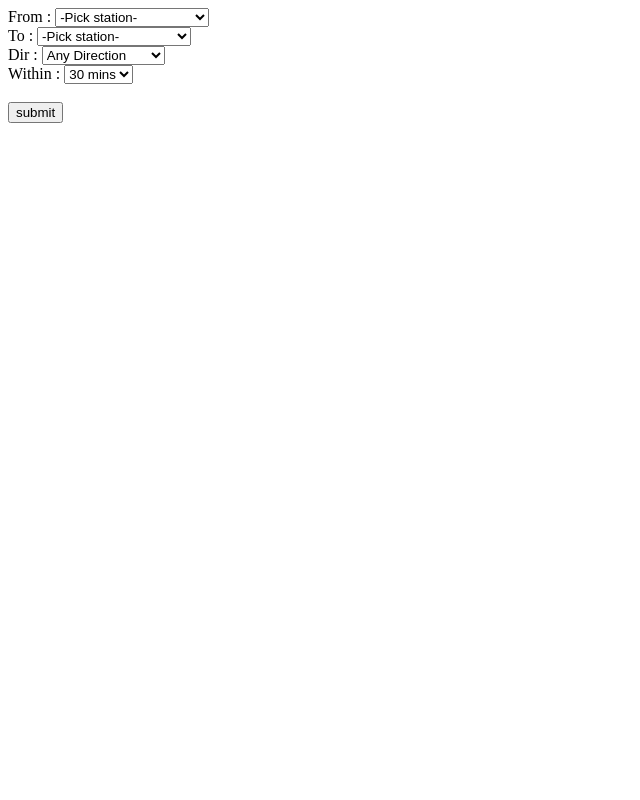
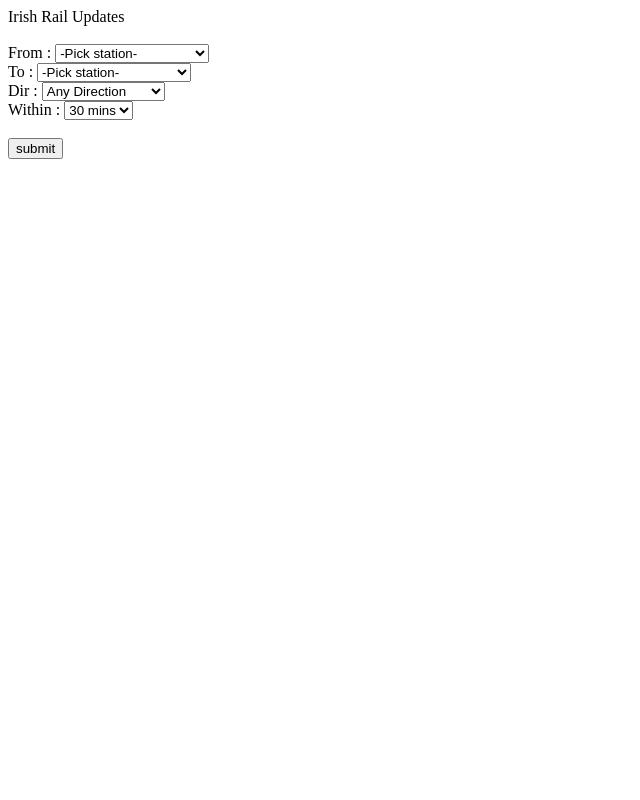
Before and after one commit to Ed-o/irish-trains, a PHP site: page /index.php in a window 1280 px wide. Shown: the whole page, without its empty margins (0-640 px from the left). Run offline with PHP 8.4, Linux system fonts and the light colour scheme; data comes from the database, SQL or seed files in the repository.

Commit message:
Add a little title on page

```diff
--- a/header.php
+++ b/header.php
@@ -6,3 +6,5 @@
 <?php
 include_once "settings.php";
 ?>
+Irish Rail Updates<br />
+<br />
```
